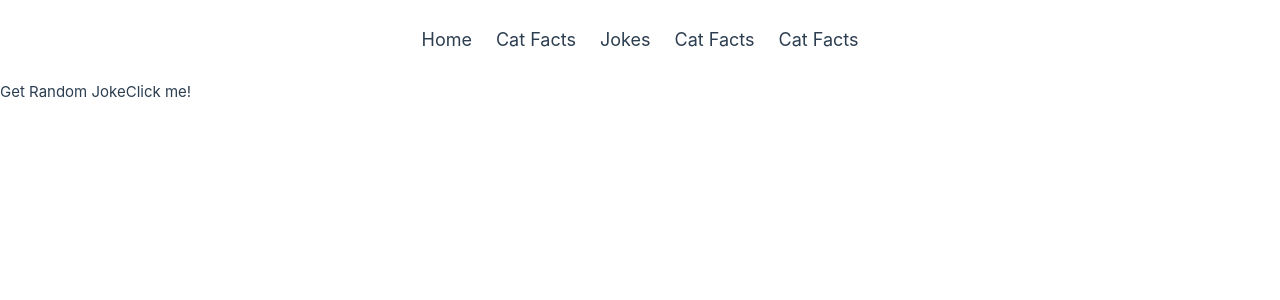
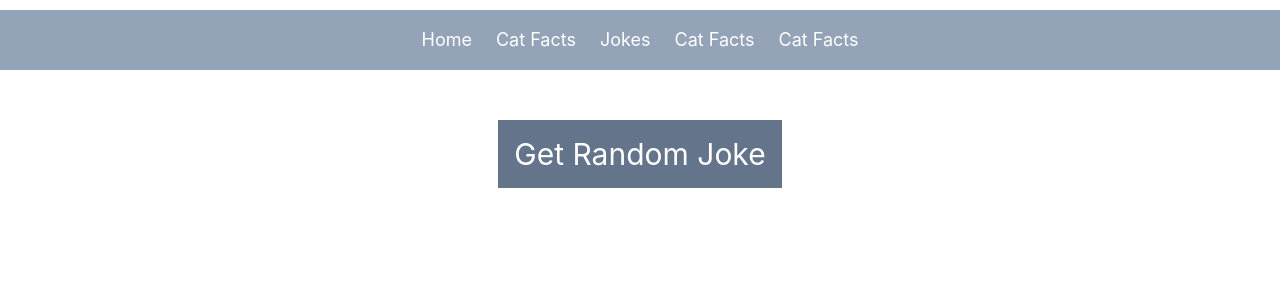
Before and after one commit to DimeDimitrov/apis-project-vue, a Vue app: page /joke in a window 1280 px wide. Shown: the top 300 px of the page. Built offline with nearby package versions, Linux system fonts and the light colour scheme.

Commit message:
Style Jokes

```diff
--- a/src/components/Navbar.vue
+++ b/src/components/Navbar.vue
@@ -1,6 +1,6 @@
 <template>
   <div class="flex items-center justify-center">
-    <nav class="text-lg flex gap-6">
+    <nav class="text-lg flex gap-6 text-white bg-slate-400 w-screen justify-center p-4">
       <router-link to="/">Home</router-link>
       <router-link to="/cat">Cat Facts</router-link>
       <router-link to="/joke">Jokes</router-link>
--- a/src/views/JokeView.vue
+++ b/src/views/JokeView.vue
@@ -1,8 +1,16 @@
 <template>
-  <div>
-    <button @click="getRandomFact">Get Random Joke</button>
+  <div class="flex text-white justify-center items-center flex-col text-3xl">
+    <button @click="getRandomFact" class="m-10 bg-slate-500 border-slate-800-2 p-4 w-fit mt-10">
+      Get Random Joke
+    </button>
     <p v-if="setup">{{ setup }}</p>
-    <button @click="togglePunchlineDisplay">Click me!</button>
+    <button
+      v-if="setup"
+      @click="togglePunchlineDisplay"
+      class="m-10 bg-slate-500 border-slate-800-2 p-4 w-fit mt-10"
+    >
+      Show Punchline
+    </button>
     <p v-if="punchlineDisplay">{{ punchline }}</p>
   </div>
 </template>
```
